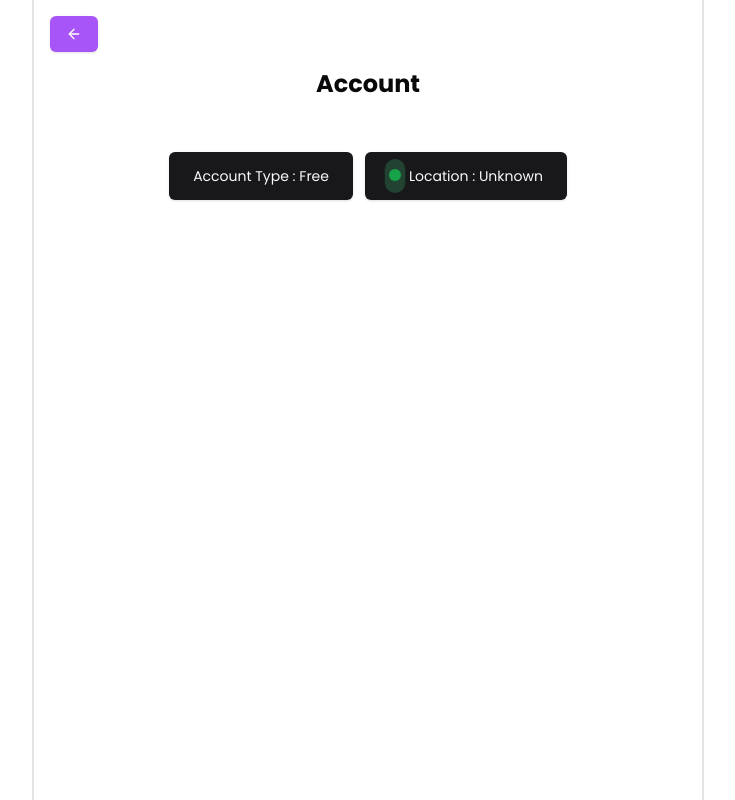
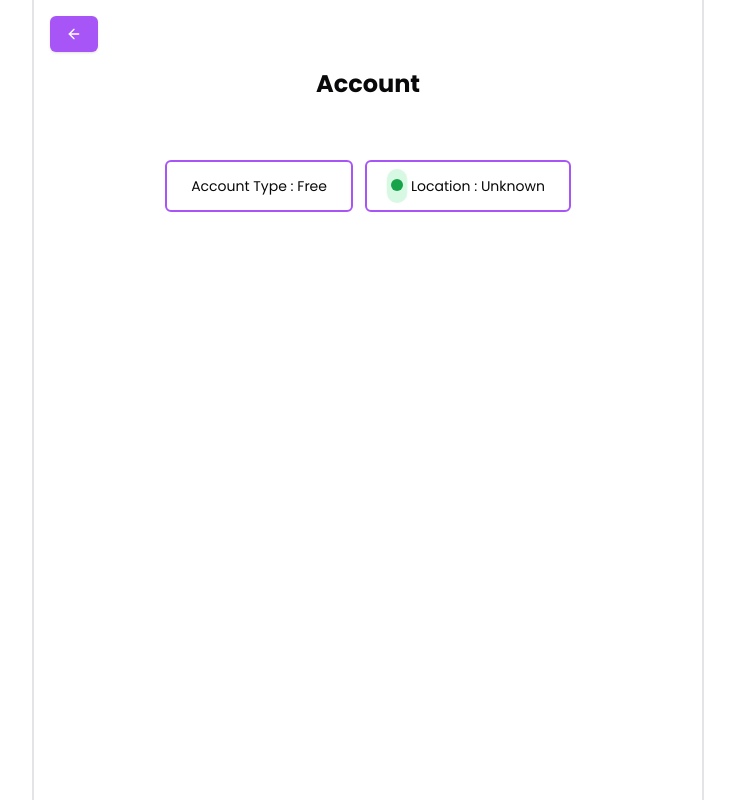
Before and after one commit to yuuuuu-z/mood-tracker, a Next.js app: page /sitting in a window 1280 px wide. Shown: the whole page, without its empty margins (272-1007 px from the left). Built offline with nearby package versions, Linux system fonts and the light colour scheme; no server answers.

Commit message:
more fix on sitting page

```diff
--- a/app/components/CountryInfo.tsx
+++ b/app/components/CountryInfo.tsx
@@ -19,7 +19,7 @@ const CountryInfo = () => {
         <span className="absolute inline-flex h-full w-full animate-ping rounded-full bg-green-400 opacity-75"></span>
         <span className="relative inline-flex size-3 rounded-full bg-green-600"></span>
       </div>
-      <span>Location : {country}</span>
+      <span >Location : {country}</span>
     </div>
   );
 };
--- a/app/sitting/page.tsx
+++ b/app/sitting/page.tsx
@@ -45,9 +45,17 @@ const page = async () => {
         ) : null}
       </div>
 
-      <div className="flex  gap-3 justify-center my-3">
-        <Button className="p-6 ">Account Type : Free</Button>
-        <Button className="p-6 ">
+      <div className="flex justify-center gap-3 p-5 ">
+        <Button
+          className="p-3 md:p-6 border-2 border-purple-500"
+          variant="ghost"
+        >
+          Account Type : Free
+        </Button>
+        <Button
+          className="p-3 md:p-6 border-2 border-purple-500 "
+          variant="ghost"
+        >
           <CountryInfo />
         </Button>
       </div>
```
